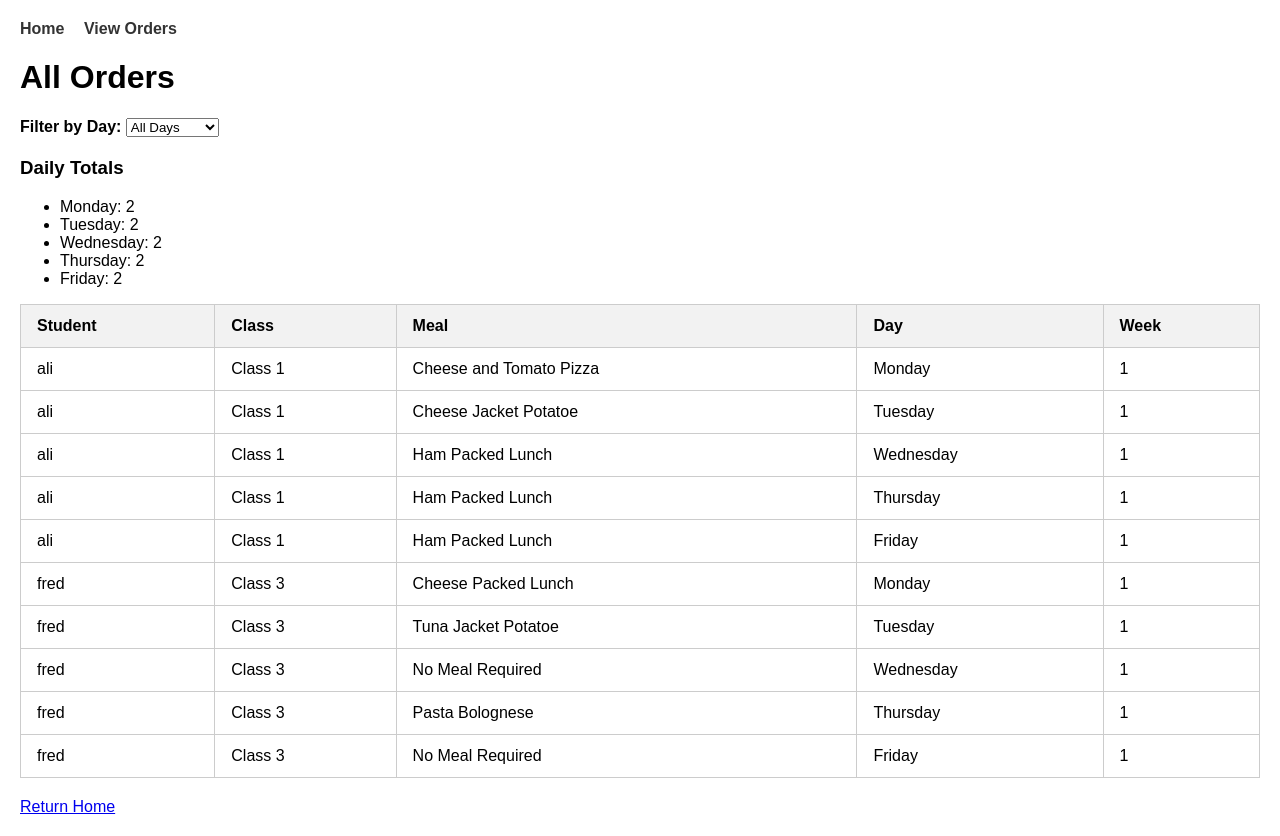
After one commit to ali-moss-24/my_school_hub, a Django app: page /orders/ in a window 1280 px wide. The commit adds this page. Run offline with Django 4.2, Linux system fonts and the light colour scheme; data comes from the database, SQL or seed files in the repository; both versions use the stored data as it was after the commit.

Commit message:
Order form working with daily meals and filtering

```diff
--- a/mealshub/models.py
+++ b/mealshub/models.py
@@ -47,6 +47,7 @@ class Meal(models.Model):
 
 class Order(models.Model):
     student = models.CharField(max_length=100)
+    class_name = models.CharField(max_length=20, blank=True, null=True)
     meal = models.ForeignKey(Meal, on_delete=models.CASCADE)
     week_number = models.IntegerField()
     notes = models.TextField(blank=True)
--- /dev/null
+++ b/mealshub/templates/base.html
@@ -0,0 +1,60 @@
+<!DOCTYPE html>
+<html lang="en">
+<head>
+    <meta charset="UTF-8">
+    <title>School Meals Hub</title>
+
+    <style>
+
+        table {
+            width: 100%;
+            border-collapse: collapse;
+            margin-bottom: 20px;
+        }
+
+        th, td {
+            border: 1px solid #ccc;
+            padding: 12px 16px;
+        }
+
+
+        th {
+            background: #f2f2f2;
+            text-align: left;
+         }
+        body {
+            font-family: Arial, sans-serif;
+            margin: 20px;
+        }
+
+        header {
+            margin-bottom: 20px;
+        }
+
+        nav a {
+            margin-right: 15px;
+            text-decoration: none;
+            font-weight: bold;
+            color: #333;
+        }
+
+        nav a:hover {
+            color: #007bff;
+        }
+    </style>
+</head>
+
+<body>
+
+<header>
+    <nav>
+        <a href="{% url 'home' %}">Home</a>
+        <a href="{% url 'orders_list' %}">View Orders</a>
+    </nav>
+</header>
+
+{% block content %}
+{% endblock %}
+
+</body>
+</html>
--- /dev/null
+++ b/mealshub/templates/mealshub/orders_list.html
@@ -0,0 +1,53 @@
+{% extends "base.html" %}
+
+{% block content %}
+<h1>All Orders</h1>
+
+<form method="GET" style="margin-bottom: 20px;">
+    <label><strong>Filter by Day:</strong></label>
+    <select name="day" onchange="this.form.submit()">
+        <option value="">All Days</option>
+        <option value="Mon" {% if request.GET.day == "Mon" %}selected{% endif %}>Monday</option>
+        <option value="Tue" {% if request.GET.day == "Tue" %}selected{% endif %}>Tuesday</option>
+        <option value="Wed" {% if request.GET.day == "Wed" %}selected{% endif %}>Wednesday</option>
+        <option value="Thu" {% if request.GET.day == "Thu" %}selected{% endif %}>Thursday</option>
+        <option value="Fri" {% if request.GET.day == "Fri" %}selected{% endif %}>Friday</option>
+    </select>
+</form>
+
+<h3>Daily Totals</h3>
+<ul>
+    <li>Monday: {{ totals.Mon }}</li>
+    <li>Tuesday: {{ totals.Tue }}</li>
+    <li>Wednesday: {{ totals.Wed }}</li>
+    <li>Thursday: {{ totals.Thu }}</li>
+    <li>Friday: {{ totals.Fri }}</li>
+</ul>
+
+
+<table>
+    <tr>
+        <th>Student</th>
+        <th>Class</th>
+        <th>Meal</th>
+        <th>Day</th>
+        <th>Week</th>
+    </tr>
+
+    {% for order in orders %}
+    <tr>
+        <td>{{ order.student }}</td>
+        <td>{{ order.class_name }}</td>
+        <td>{{ order.meal.name }}</td>
+        <td>{{ order.meal.get_day_display }}</td>
+        <td>{{ order.week_number }}</td>
+    </tr>
+    {% empty %}
+    <tr>
+        <td colspan="4">No orders found.</td>
+    </tr>
+    {% endfor %}
+</table>
+
+<a href="{% url 'home' %}">Return Home</a>
+{% endblock %}
--- a/mealshub/urls.py
+++ b/mealshub/urls.py
@@ -4,6 +4,7 @@ from . import views
 urlpatterns = [
     path("", views.home, name="home"),
     path("menu/<int:week_number>/", views.menu_view, name="menu"),
+    path('order/week/<int:week_number>/submit/', views.weekly_order_submit, name='weekly_order_submit'),
     path('order/success/', views.order_success, name='order_success'),
-    path('order/week/<int:week_number>/submit/', views.weekly_order_submit, name='weekly_order_submit'),
+    path("orders/", views.orders_list, name="orders_list"),
  ]
--- a/mealshub/views.py
+++ b/mealshub/views.py
@@ -29,10 +29,6 @@ def menu_view(request, week_number):
     return render(request, "mealshub/menu.html", context)
 
 
-# Sucess page
-def order_success(request):
-    return render(request, 'mealshub/order_success.html')
-
 # Weekly order
 def weekly_order_submit(request, week_number):
     if request.method == 'POST':
@@ -44,6 +40,9 @@ def weekly_order_submit(request, week_number):
         if not student:
             messages.error(request, "Please enter the student's name.")
             return redirect('menu', week_number=week_number)
+
+        # GET CLASS NAME
+        class_name = request.POST.get('class_name')
 
         # 2. VALIDATE MEAL SELECTIONS
         selected_meals = []
@@ -70,6 +69,7 @@ def weekly_order_submit(request, week_number):
             meal = Meal.objects.get(id=meal_id)
             Order.objects.create(
                 student=student,
+                class_name=class_name,
                 meal=meal,
                 week_number=week_number
             )
@@ -78,3 +78,30 @@ def weekly_order_submit(request, week_number):
 
     # If GET request → redirect safely
     return redirect('menu', week_number=week_number)
+
+# Success page
+def order_success(request):
+    return render(request, 'mealshub/order_success.html')
+
+# Order List
+def orders_list(request):
+    day_filter = request.GET.get('day')
+    orders = Order.objects.all()
+
+    if day_filter:
+        orders = orders.filter(meal__day=day_filter)
+
+    totals = {
+        "Mon": orders.filter(meal__day="Mon").count(),
+        "Tue": orders.filter(meal__day="Tue").count(),
+        "Wed": orders.filter(meal__day="Wed").count(),
+        "Thu": orders.filter(meal__day="Thu").count(),
+        "Fri": orders.filter(meal__day="Fri").count(),
+    }
+
+    context = {
+        "orders": orders,
+        "totals": totals
+    }
+
+    return render(request, "mealshub/orders_list.html", context)
```
Also changed, not shown: mealshub/templates/mealshub/menu.html (+13 -0 lines), db.sqlite3, mealshub/migrations/0005_order_class_name.py (added).
